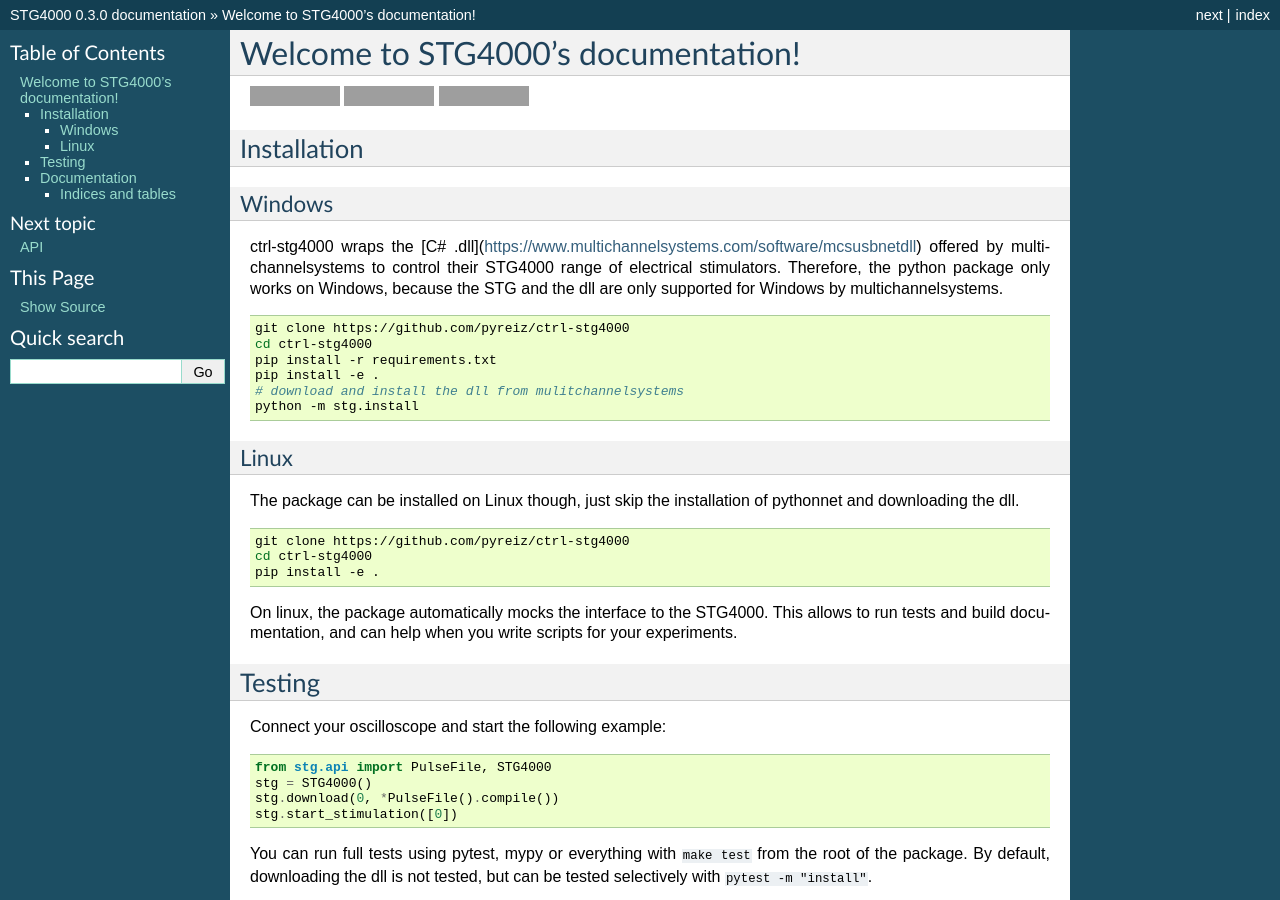
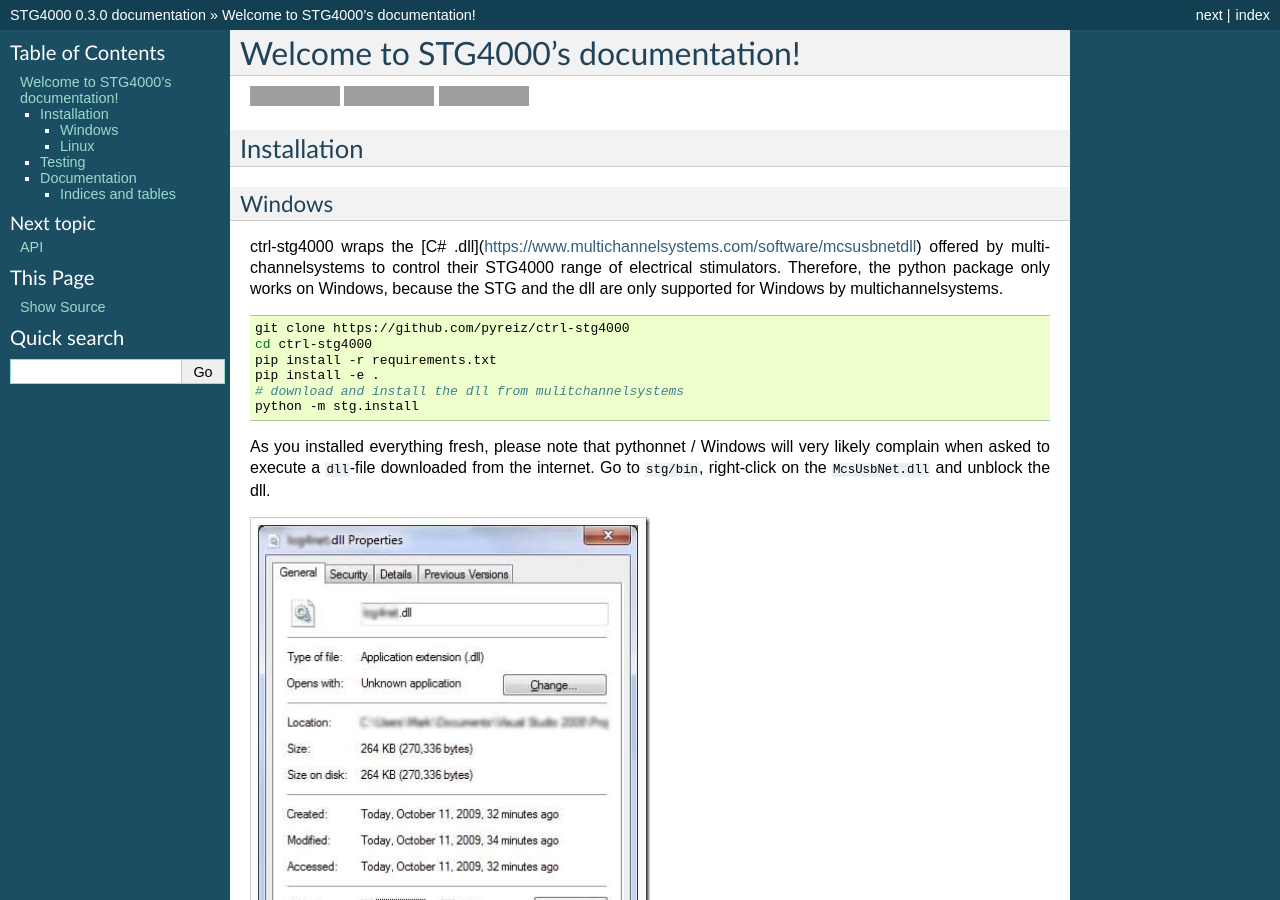
Before and after one commit to pyreiz/ctrl-stg4000, a Sphinx documentation site: the page built from docs/source/index.rst, in a window 1280 px wide and 900 px high. Built offline with Sphinx 7.4.7, drawn with Linux system fonts in a browser that asks for light colours; pages that are not in the unit, such as notebooks, are missing from menus; grey boxes are pictures that could not be loaded.

Commit message:
Instruct on how to unblock dll

```diff
--- a/docs/source/index.rst
+++ b/docs/source/index.rst
@@ -39,6 +39,12 @@
     pip install -e .
     # download and install the dll from mulitchannelsystems
     python -m stg.install
+
+As you installed everything fresh, please note that pythonnet / Windows will very likely complain when asked to execute a :code:`dll`-file downloaded from the internet. Go to :code:`stg/bin`, right-click on the :code:`McsUsbNet.dll` and unblock the dll.
+
+.. image:: _static/unblock.jpg
+  :width: 400
+  :alt: LUnblocking the DLL::
 
 Linux
 .....
```
Also changed, not shown: docs/source/_static/unblock.jpg (added), 1 other file.
